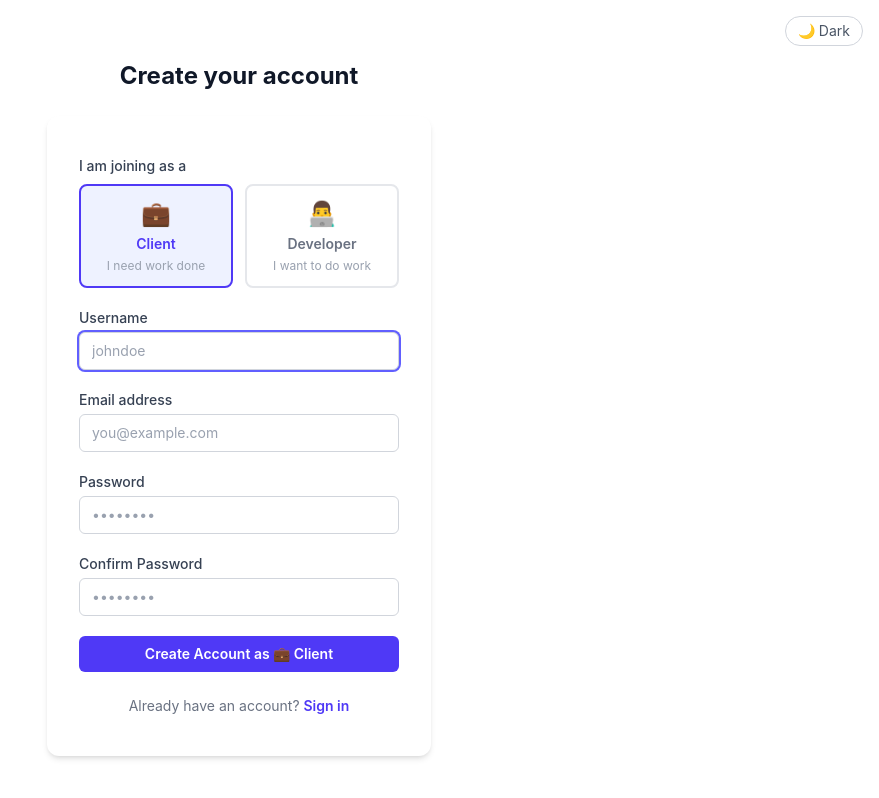
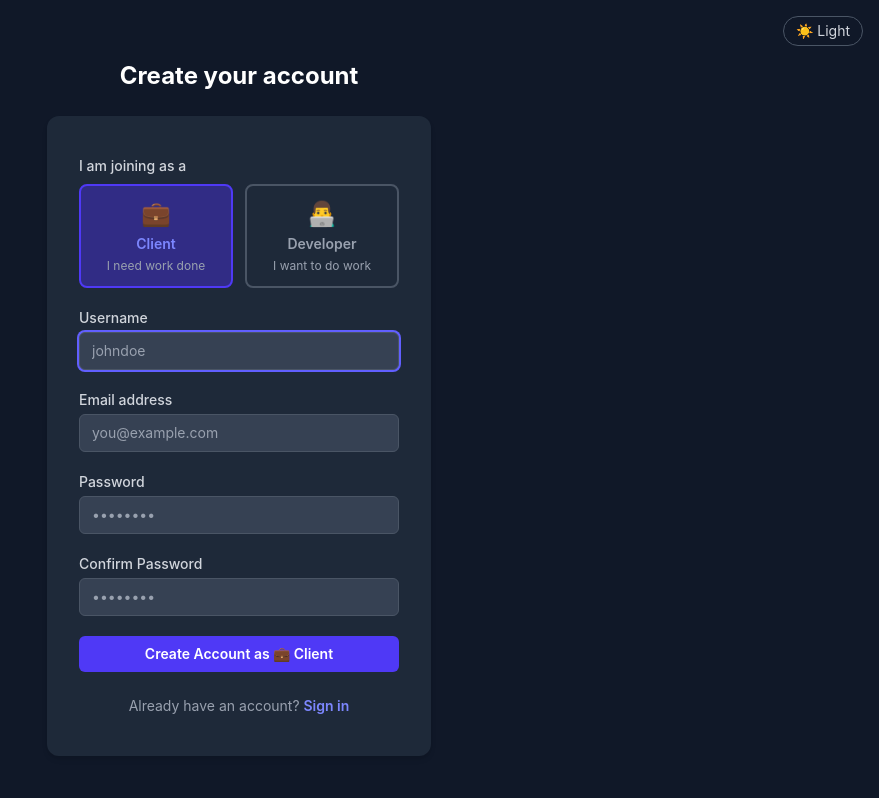
Before and after one commit to concept254/react-frontend, a React (Vite) app: page /signup in a window 1280 px wide. Shown: the whole page, without its empty margins (401-1280 px from the left). Built offline with nearby package versions, Linux system fonts and the light colour scheme.

Commit message:
title and meta plus default theme

```diff
--- a/index.html
+++ b/index.html
@@ -1,10 +1,11 @@
 <!doctype html>
-<html lang="en">
+<html lang="en" class="dark">
   <head>
     <meta charset="UTF-8" />
     <link rel="icon" type="image/svg+xml" href="/vite.svg" />
     <meta name="viewport" content="width=device-width, initial-scale=1.0" />
-    <title>my-blog</title>
+    <meta name="description" content="Concept254 — A developer marketplace connecting clients with talented developers across Africa. Post a ticket, get it done." />
+    <title>Concept254 | Developer Marketplace</title>
   </head>
   <body>
     <div id="root"></div>
--- a/src/context/ThemeContext.jsx
+++ b/src/context/ThemeContext.jsx
@@ -4,8 +4,9 @@ const ThemeContext = createContext(null)
 
 export function ThemeProvider({ children }) {
   const [darkMode, setDarkMode] = useState(() => {
-    // Check localStorage for saved preference
-    return localStorage.getItem('theme') === 'dark'
+    const saved = localStorage.getItem('theme')
+    // If user has a saved preference use it, otherwise default to dark
+    return saved ? saved === 'dark' : true
   })
 
   useEffect(() => {
```
